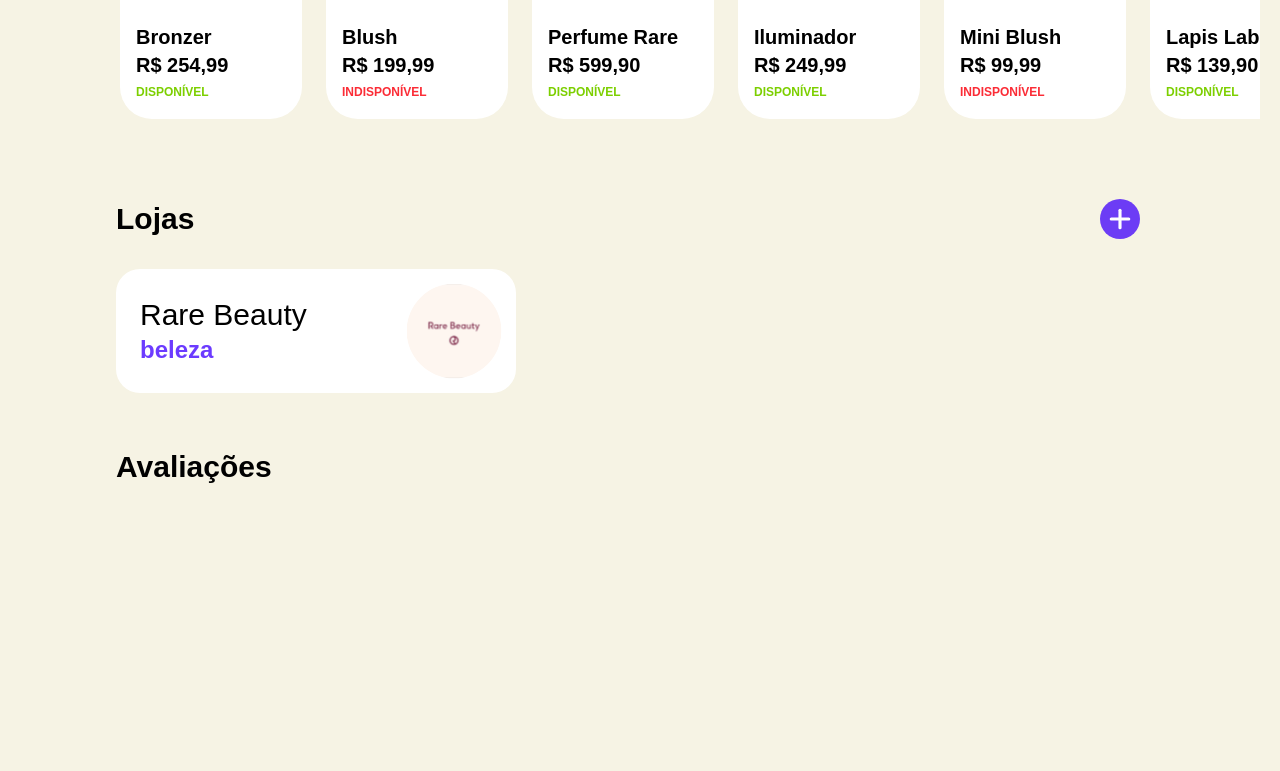
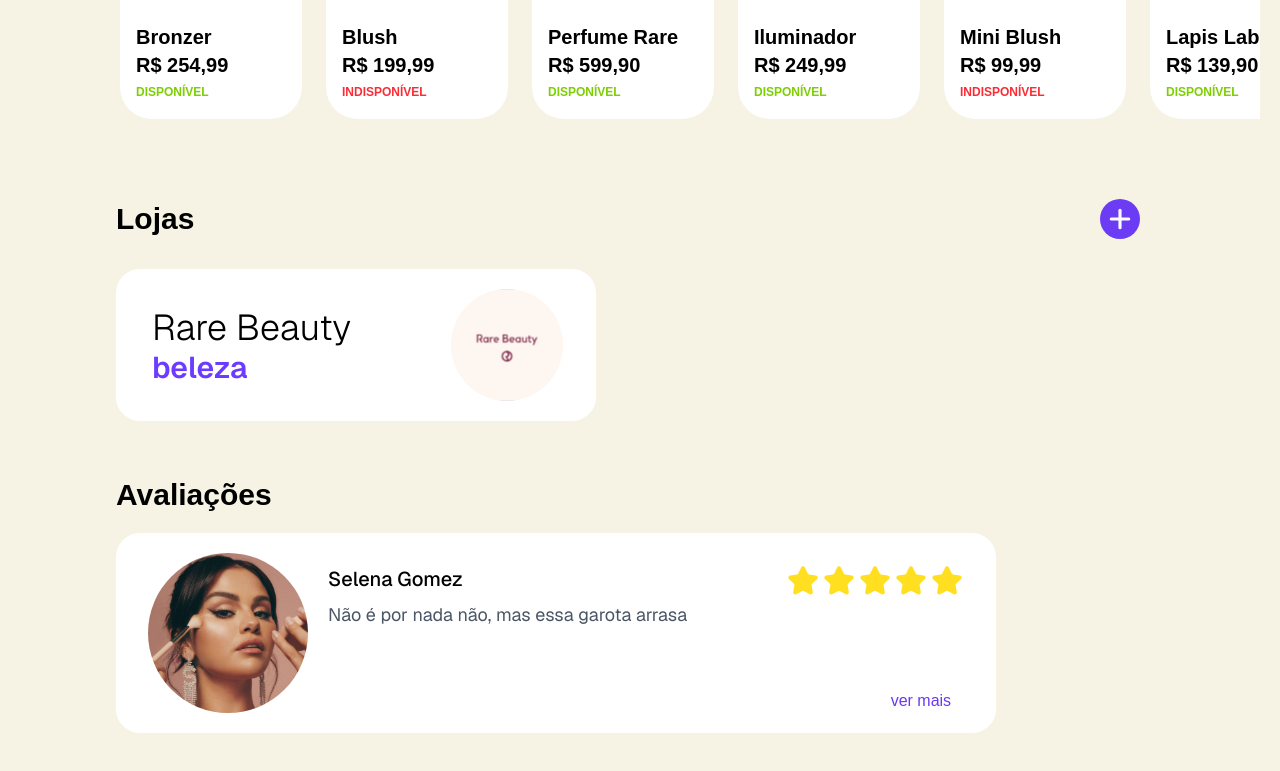
Before and after one commit to Projeto-CJR-grupo4/frontend, a Next.js app: page /perfil in a window 1280 px wide. Shown: the part 960-1731 px from the top of the page. Before the commit the page ends 1445 px from the top, so only its background shows below. Built offline with nearby package versions, Linux system fonts and the light colour scheme.

Commit message:
feat: implemntação da seção de avaliações

```diff
--- a/app/perfil/page.tsx
+++ b/app/perfil/page.tsx
@@ -1,5 +1,5 @@
 import Image from "next/image"
-import { Plus } from "lucide-react"
+import { Plus, Star } from "lucide-react"
 
 const produtos = [
     { nome: "Bronzer", preco: 254.99, disponivel: true, img: "/images/bronzer.svg" },
@@ -15,9 +15,6 @@ const lojas = [
     { nome: "Rare Beauty", categoria:"beleza", logo: "/images/selo_rare.svg" }
 ];
 
-const avaliacao = [
-    { nome: "Selena Gomez", foto: "/images/selena.svg", }
-]
 
 export default function Perfil() {
     return(
@@ -38,7 +35,7 @@ export default function Perfil() {
                 <div className="mt-[-200px] flex justify-end px-30">
                     <button
                     type="submit"
-                    className="bg-[#6A38F3] h-[46px] w-[324px] rounded-4xl shadow-md shadow-gray-500 hover:bg-purple-700">
+                    className="bg-[#6A38F3] h-[46px] w-[324px] rounded-4xl shadow-md shadow-gray-500 hover:bg-purple-700 cursor-pointer">
                         <p className="text-white text-xl">Editar Perfil</p>
                     </button>
                 </div>
@@ -92,7 +89,7 @@ export default function Perfil() {
                         <button
                             type="button"
                             aria-label="Adicionar loja"
-                            className="mr-30 flex h-10 w-10 items-center justify-center rounded-full bg-[#6C3CF5] text-white transition hover:brightness-110 active:scale-95"
+                            className="mr-30 flex h-10 w-10 items-center justify-center cursor-pointer rounded-full bg-[#6C3CF5] text-white transition hover:brightness-110 active:scale-95"
                         >
                             <Plus size={30} strokeWidth={2.5} />
 
@@ -103,19 +100,19 @@ export default function Perfil() {
                         {lojas.map((loja) => (
                             <article
                                 key={loja.nome}
-                                className="flex w-[400px] shrink-0 snap-start items-center justify-between rounded-3xl bg-white p-6"
+                                className="flex w-[480px] h-38 shrink-0 snap-start items-center justify-between rounded-3xl bg-white p-6"
                             >
                                 <div>
-                                    <h3 className="text-3xl text-[#000000] font-light leading-tight">{loja.nome}</h3>
-                                    <p className="text-2xl text-[#6C3BFF] font-semibold">{loja.categoria}</p>
+                                    <h3 className="ml-3 font-sans text-4xl text-[#000000] font-light leading-tight">{loja.nome}</h3>
+                                    <p className="ml-3 font-sans text-3xl text-[#6C3BFF] font-semibold">{loja.categoria}</p>
                                 </div>
 
                                 <Image
                                     src={loja.logo}
                                     alt={loja.nome}
-                                    width={76}
-                                    height={76}
-                                    className="h-[76px] w-[76px] shrink-0 rounded-full object-contain scale-125"
+                                    width={90}
+                                    height={90}
+                                    className="h-[90px] w-[90px] mr-5 shrink-0 rounded-full object-contain scale-125"
                                 />
                             </article>
                         ))}
@@ -123,8 +120,35 @@ export default function Perfil() {
                 </section>
 
                 <section className="px-5 mt-10">
-                    <div className="flex items-center justify-between">
+                    <div className=" mb-5 flex items-center justify-between">
                         <h2 className=" ml-24 text-[#000000] text-3xl font-semibold">Avaliações</h2>
+                    </div>
+                    <div className="flex items-center ml-24 mb-20 bg-white w-220 h-50 rounded-3xl">
+                        <div className=" flex items-center ml-8 w-40">
+                            <Image
+                                src="/images/selena.svg"
+                                alt="foto de perfil"
+                                width={230}
+                                height={230}
+                            />
+                        </div>
+                        <div className="ml-5 mb-18 flex flex-col justify-start">
+                            <h1 className="font-sans text-[#000000] text-xl font-medium">Selena Gomez</h1>
+                            <p className="font-sans mt-2 text-lg text-gray-600">Não é por nada não, mas essa garota arrasa</p>
+                        </div>
+                        <div className="flex shrink-0 flex-col items-end justify-between">
+                            <div className="flex gap-1 ml-25 mb-18 mt-3">
+                                {Array.from({ length: 5 }).map((_, i) => (
+                                    <Star key={i} className="h-8 w-8 fill-yellow-300 text-yellow-300"/>
+                                ))}
+                            </div>
+                            <button
+                                type="button"
+                                className="mt-5 mr-3 text-[#6A38F3] cursor-pointer hover:underline">
+                                ver mais
+                            </button>
+                        </div>
+
                     </div>
                 </section>
         </main>
```
